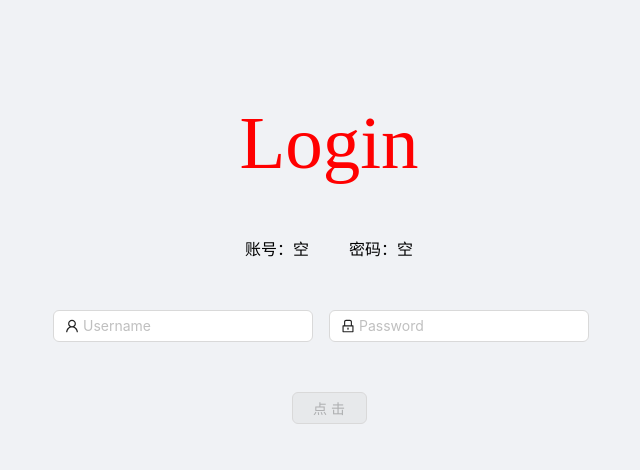
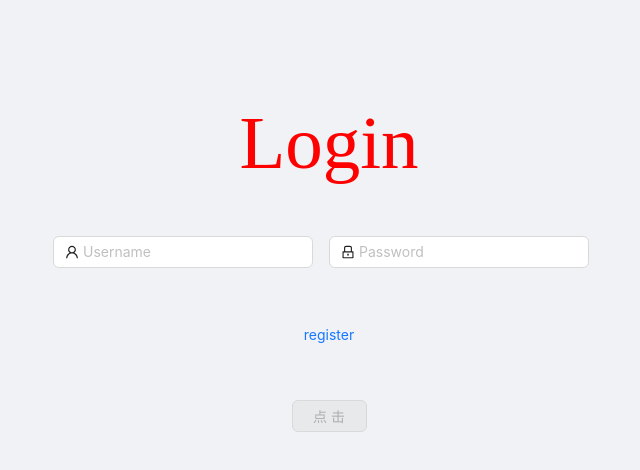
Before and after one commit to dr-x-h/web-base, a React (Vite) app in the folder web/: page /login in a window 1280 px wide. Shown: the top 470 px of the page, without its empty margins (311-951 px from the left). Built offline with nearby package versions, Linux system fonts and the light colour scheme.

Commit message:
feat: register change

```diff
--- a/web/src/pages/login/hooks.ts
+++ b/web/src/pages/login/hooks.ts
@@ -7,3 +7,10 @@ export const useLogin = () => {
         return await request.post("/v1/login", param)
     }, {manual: true,})
 }
+
+export const useRegister = () => {
+    return useRequest(async (param, [message, navigate]) => {
+        setRequestValue(message, navigate)
+        return await request.post("/v1/register", param)
+    }, {manual: true,})
+}
--- a/web/src/pages/login/index.tsx
+++ b/web/src/pages/login/index.tsx
@@ -1,5 +1,5 @@
 import React, {useEffect, useState} from "react";
-import {useLogin} from "@/pages/login/hooks.ts";
+import {useLogin, useRegister} from "@/pages/login/hooks.ts";
 import {LockOutlined, UserOutlined} from "@ant-design/icons"
 import {Button, Form, Input, message} from "antd";
 import "./index.scss"
@@ -9,12 +9,14 @@ const Login: React.FC = () => {
     const navigate = useNavigate()
     const [messageApi, contextHolder] = message.useMessage()
     const requestValue = [messageApi, navigate]
-    const {runAsync, loading} = useLogin()
+    const {runAsync: login, loading: awaitLogin} = useLogin()
+    const {runAsync: register, loading: awaitRegister} = useRegister()
 
     const [form] = Form.useForm<{ username: string; password: string }>()
     const formValue = Form.useWatch([], form)
 
     const [sendVisible, setSendVisible] = useState(true)
+    const [isLogin, setIsLogin] = useState(true)
 
     useEffect(() => {
         if (formValue?.username && formValue?.password) {
@@ -25,20 +27,32 @@ const Login: React.FC = () => {
     }, [formValue?.username, formValue?.password])
 
     const handleClick = async () => {
-        const data = await runAsync(formValue, requestValue)
-        messageApi.success("登录成功")
-        localStorage.user = JSON.stringify(data)
-        setTimeout(() => navigate("/"), 1000)
+        if (isLogin) {
+            const data = await login(formValue, requestValue)
+            messageApi.success("登录成功")
+            localStorage.user = JSON.stringify(data)
+            setTimeout(() => navigate("/"), 1000)
+        } else {
+            await register(formValue, requestValue)
+            messageApi.success("注册成功")
+            setIsLogin(true)
+        }
+    }
+
+    const onRegisterOrLogin = () => {
+        setIsLogin(i => !i)
+    }
+
+    const formFinish = async (data: any) => {
+        if (data?.keyCode === 13) {
+            await handleClick()
+        }
     }
 
     return (<div className={"login_box"}>
         {contextHolder}
-        <span className={"title"}>Login</span>
-        <div>
-            <span>账号：{formValue?.username || "空"}</span>
-            <span style={{marginLeft: 40}}>密码：{formValue?.password || "空"}</span>
-        </div>
-        <Form form={form} layout={"inline"} disabled={loading}>
+        <span className={"title"}>{isLogin ? "Login" : "Register"}</span>
+        <Form form={form} layout={"inline"} disabled={awaitLogin || awaitRegister} onKeyDown={formFinish}>
             <Form.Item
                 name={"username"}
             >
@@ -50,8 +64,9 @@ const Login: React.FC = () => {
                 <Input prefix={<LockOutlined/>} type="password" placeholder="Password"/>
             </Form.Item>
         </Form>
+        <Button type={"link"} onClick={onRegisterOrLogin}>{isLogin ? "register" : "login"}</Button>
         <Button disabled={sendVisible} style={{width: 75}} onClick={handleClick} type={"primary"}
-                loading={loading}>点击</Button>
+                loading={awaitLogin || awaitRegister}>点击</Button>
     </div>)
 }
 
```
Also changed, not shown: 1 other file (tests, documents, lock files or other folders).
